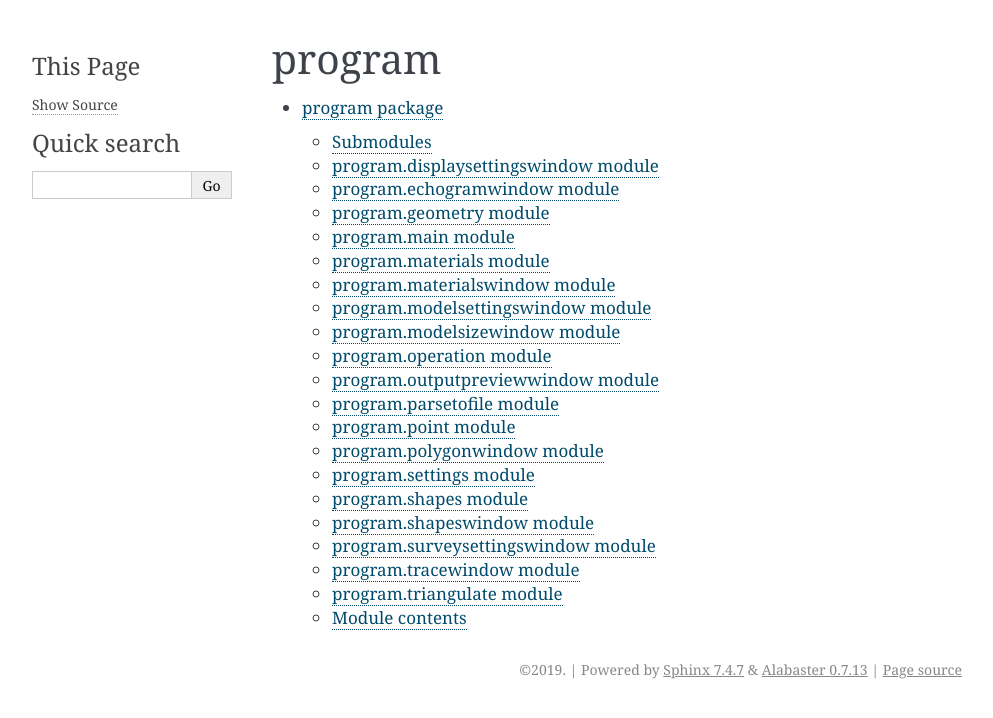
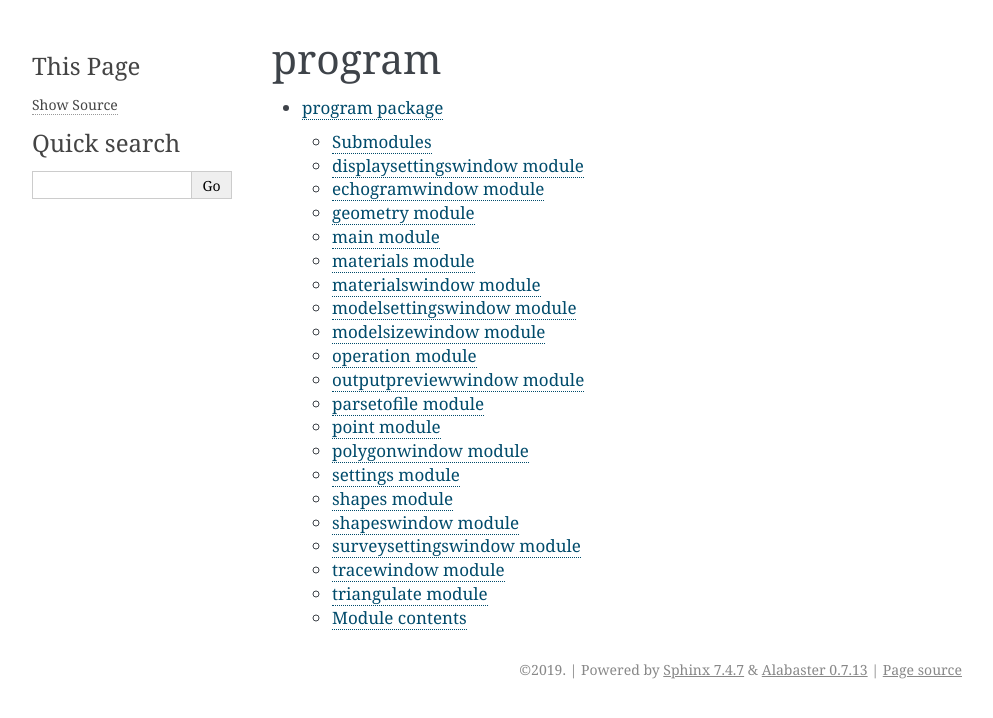
Before and after one commit to tomsiwek/gprMax-Designer, a Sphinx documentation site: the page built from docs/modules.rst, in a window 1280 px wide. Shown: the top 718 px of the page, without its empty margins (148-1141 px from the left). Built offline with Sphinx 7.4.7, drawn with Linux system fonts in a browser that asks for light colours.

Commit message:
Update program.rst

```diff
--- a/docs/program.rst
+++ b/docs/program.rst
@@ -4,154 +4,154 @@
 Submodules
 ----------
 
-program.displaysettingswindow module
+displaysettingswindow module
 ------------------------------------
 
-.. automodule:: program.displaysettingswindow
+.. automodule:: displaysettingswindow
    :members:
    :undoc-members:
    :show-inheritance:
 
-program.echogramwindow module
+echogramwindow module
 -----------------------------
 
-.. automodule:: program.echogramwindow
+.. automodule:: echogramwindow
    :members:
    :undoc-members:
    :show-inheritance:
 
-program.geometry module
+geometry module
 -----------------------
 
-.. automodule:: program.geometry
+.. automodule:: geometry
    :members:
    :undoc-members:
    :show-inheritance:
 
-program.main module
+main module
 -------------------
 
-.. automodule:: program.main
+.. automodule:: main
    :members:
    :undoc-members:
    :show-inheritance:
 
-program.materials module
+materials module
 ------------------------
 
-.. automodule:: program.materials
+.. automodule:: materials
    :members:
    :undoc-members:
    :show-inheritance:
 
-program.materialswindow module
+materialswindow module
 ------------------------------
 
-.. automodule:: program.materialswindow
+.. automodule:: materialswindow
    :members:
    :undoc-members:
    :show-inheritance:
 
-program.modelsettingswindow module
+modelsettingswindow module
 ----------------------------------
 
-.. automodule:: program.modelsettingswindow
+.. automodule:: modelsettingswindow
    :members:
    :undoc-members:
    :show-inheritance:
 
-program.modelsizewindow module
+modelsizewindow module
 ------------------------------
 
-.. automodule:: program.modelsizewindow
+.. automodule:: modelsizewindow
    :members:
    :undoc-members:
    :show-inheritance:
 
-program.operation module
+operation module
 ------------------------
 
-.. automodule:: program.operation
+.. automodule:: operation
    :members:
    :undoc-members:
    :show-inheritance:
 
-program.outputpreviewwindow module
+outputpreviewwindow module
 ----------------------------------
 
-.. automodule:: program.outputpreviewwindow
+.. automodule:: outputpreviewwindow
    :members:
    :undoc-members:
    :show-inheritance:
 
-program.parsetofile module
+parsetofile module
 --------------------------
 
-.. automodule:: program.parsetofile
+.. automodule:: parsetofile
    :members:
    :undoc-members:
    :show-inheritance:
 
-program.point module
+point module
 --------------------
 
-.. automodule:: program.point
+.. automodule:: point
    :members:
    :undoc-members:
    :show-inheritance:
 
-program.polygonwindow module
+polygonwindow module
 ----------------------------
 
-.. automodule:: program.polygonwindow
+.. automodule:: polygonwindow
    :members:
    :undoc-members:
    :show-inheritance:
 
-program.settings module
+settings module
 -----------------------
 
-.. automodule:: program.settings
+.. automodule:: settings
    :members:
    :undoc-members:
    :show-inheritance:
 
-program.shapes module
+shapes module
 ---------------------
 
-.. automodule:: program.shapes
+.. automodule:: shapes
    :members:
    :undoc-members:
    :show-inheritance:
 
-program.shapeswindow module
+shapeswindow module
 ---------------------------
 
-.. automodule:: program.shapeswindow
+.. automodule:: shapeswindow
    :members:
    :undoc-members:
    :show-inheritance:
 
-program.surveysettingswindow module
+surveysettingswindow module
 -----------------------------------
 
-.. automodule:: program.surveysettingswindow
+.. automodule:: surveysettingswindow
    :members:
    :undoc-members:
    :show-inheritance:
 
-program.tracewindow module
+tracewindow module
 --------------------------
 
-.. automodule:: program.tracewindow
+.. automodule:: tracewindow
    :members:
    :undoc-members:
    :show-inheritance:
 
-program.triangulate module
+triangulate module
 --------------------------
 
-.. automodule:: program.triangulate
+.. automodule:: triangulate
    :members:
    :undoc-members:
    :show-inheritance:
```
